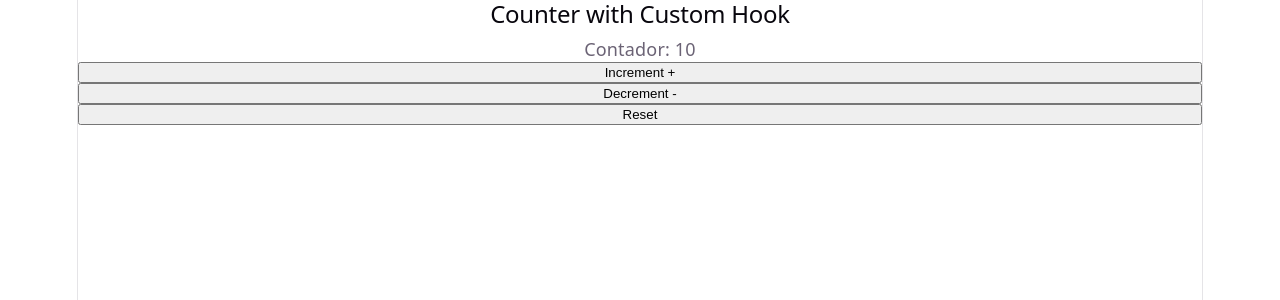
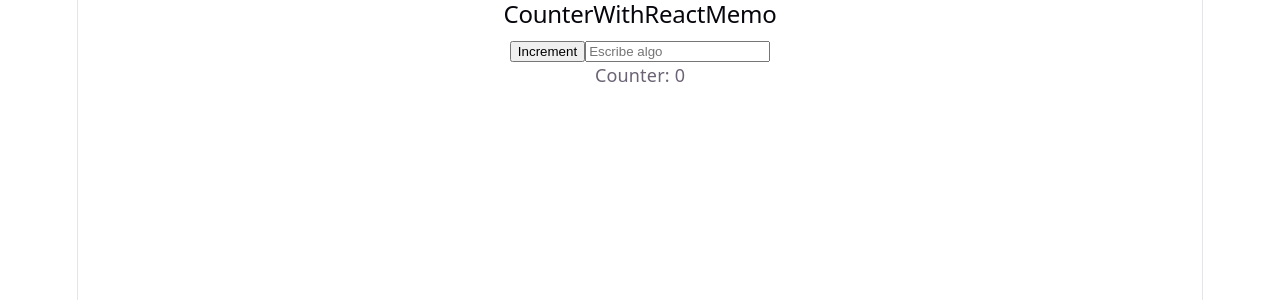
Before and after one commit to jorgechauxjr/react-course, a React (Vite) app in the folder my-react-app-advanced/: page / in a window 1280 px wide. Shown: the top 300 px of the page. Built offline with nearby package versions, Linux system fonts and the light colour scheme.

Commit message:
[Add] 19 React Memo. Optimizacion de componente CounterWithReactMemo

```diff
--- a/my-react-app-advanced/src/App.jsx
+++ b/my-react-app-advanced/src/App.jsx
@@ -1,5 +1,6 @@
 import CounterAdvanced from "./components/CounterAdvanced/CounterAdvanced"
 import CounterWithCustomHook from "./components/CounterWithCustomHook/CounterWithCustomHook";
+import CounterWithReactMemo from "./components/CounterWithReactMemo/CounterWithReactMemo";
 import { createContext, useContext, useState } from 'react';
 
 
@@ -48,7 +49,8 @@ function App() {
         <ThemeButton /> */}
         {/* Otros componentes */}
     {/* </ThemeProvider> */}
-    <CounterWithCustomHook />
+    {/* <CounterWithCustomHook /> */}
+    <CounterWithReactMemo />
     </>
   )
 }
--- /dev/null
+++ b/my-react-app-advanced/src/components/CounterWithReactMemo/CounterWithReactMemo.jsx
@@ -0,0 +1,52 @@
+import React, { useState } from "react";
+
+/**
+Dos Componentes
+- Hijo: Renderizado, solo cambia cuando el counter cambie
+- Padre: Va a tener la lógica del estado global
+ */
+
+/*
+- Sin Memo: Si escribes en el input (text cambia),
+el componente Child se renderiza de nuevo aunque counter no cambió.
+Verás "Renderizando Child".
+
+- Con Memo: Si escribes en el input (text cambia),
+React.memo compara las props de Child (counter),
+ve que es el mismo valor y NO renderiza el hijo.
+El "Renderizando Child" no aparece.
+*/
+
+
+// Descomentar para probar sin memo
+/*
+const Child = ({counter}) => {
+    console.log("Renderizando Child")
+    return <p>Counter: {counter}</p>
+} */
+
+// Con memo
+const Child = React.memo(({counter}) => {
+    console.log("Renderizando Child")
+    return <p>Counter: {counter}</p>
+})
+
+
+// Componente padre
+function CounterWithReactMemo() {
+    const [counter, setCounter] = useState(0);
+    const [text, setText] = useState(""); // Nuevo estado en el padre
+
+    return (
+        <div>
+            <h2>CounterWithReactMemo</h2>
+            <button onClick={() => setCounter(prev =>  prev + 1)}>
+                Increment
+            </button>
+            <input value={text} onChange={(e) => setText(e.target.value)} placeholder="Escribe algo" />
+            <Child counter={counter}/>
+        </div>
+    )
+}
+
+export default CounterWithReactMemo;
```
